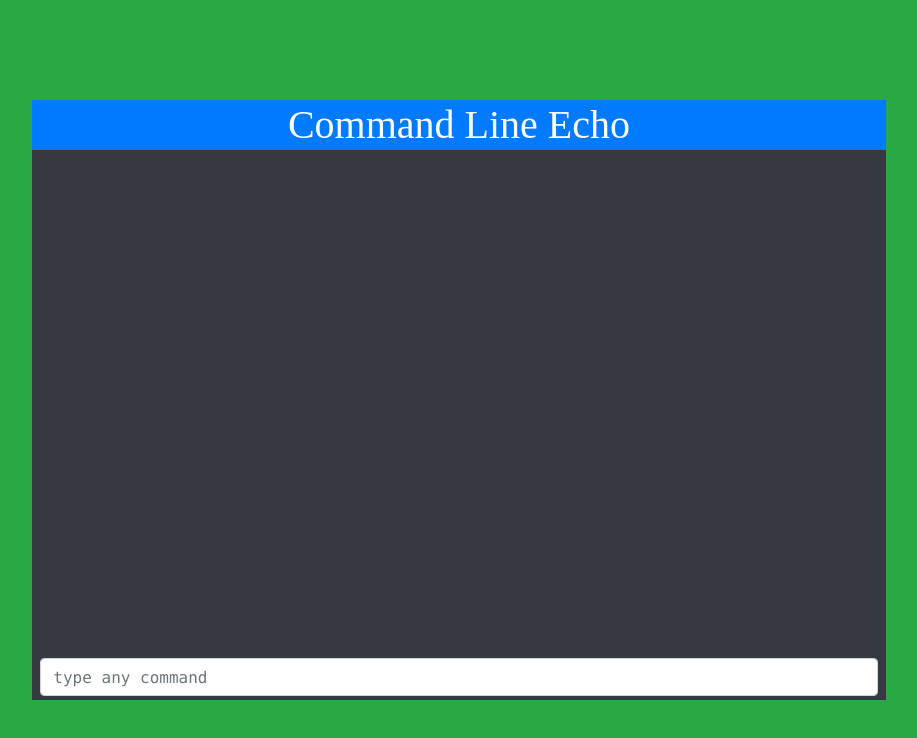
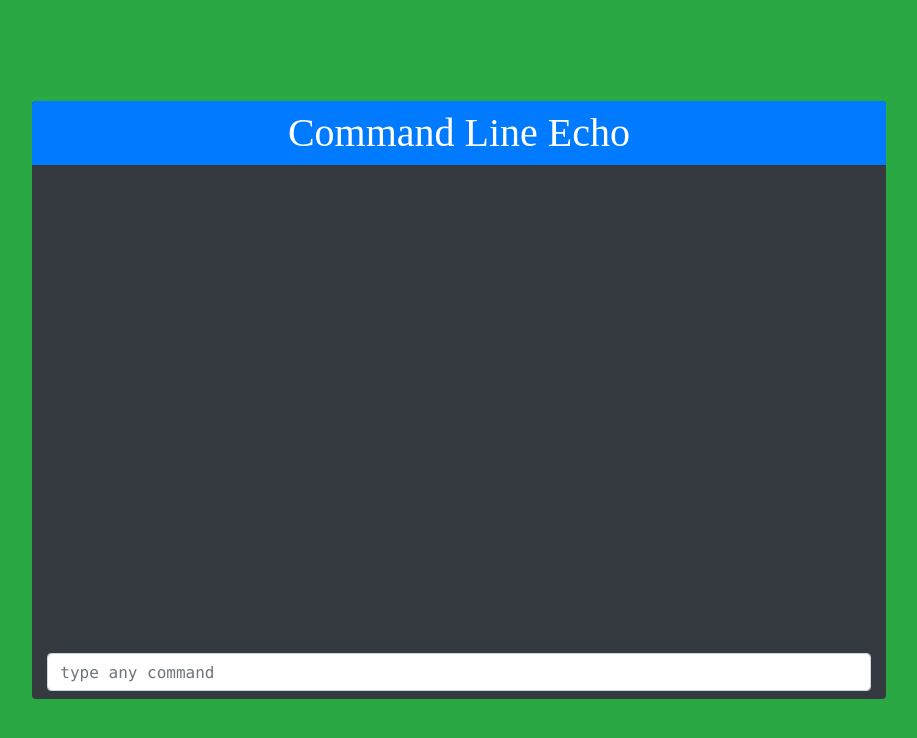
Before and after one commit to Fanta335/File-Directory-System, a website with bundled scripts: page index.html in a window 1280 px wide. Shown: the whole page, without its empty margins (181-1098 px from the left). Built offline with nearby package versions, Linux system fonts and the light colour scheme.

Commit message:
main pageの動的生成をやめ、main page要素の追加

```diff
--- a/index.html
+++ b/index.html
@@ -4,7 +4,7 @@
     <meta charset="UTF-8" />
     <meta http-equiv="X-UA-Compatible" content="IE=edge" />
     <meta name="viewport" content="width=device-width, initial-scale=1.0" />
-    <title>CommandLine Interface</title>
+    <title>File Directory System</title>
     <link
       rel="stylesheet"
       href="https://stackpath.bootstrapcdn.com/bootstrap/4.5.0/css/bootstrap.min.css"
@@ -14,7 +14,16 @@
     <link rel="stylesheet" href="style.css" />
   </head>
   <body>
-    <div id="target">
+    <div>
+      <div class="bg-green vh-100 d-flex justify-content-center align-items-center">
+        <div class="container bg-dark col-8 p-0 rounded">
+          <div class="bg-primary text-center py-2 rounded-top"><h1 class="text-white">Command Line Echo</h1></div>
+          <div id="CLIOutputDiv" class="container vh-60 bg-dark p-3 overflow-auto"></div>
+          <div class="container input-group py-2">
+            <input type="text" class="form-control" id="CLITextInput" placeholder="type any command" autocomplete="off" />
+          </div>
+        </div>
+      </div>
     </div>
     <script src="dist/main.js"></script>
   </body>
```
